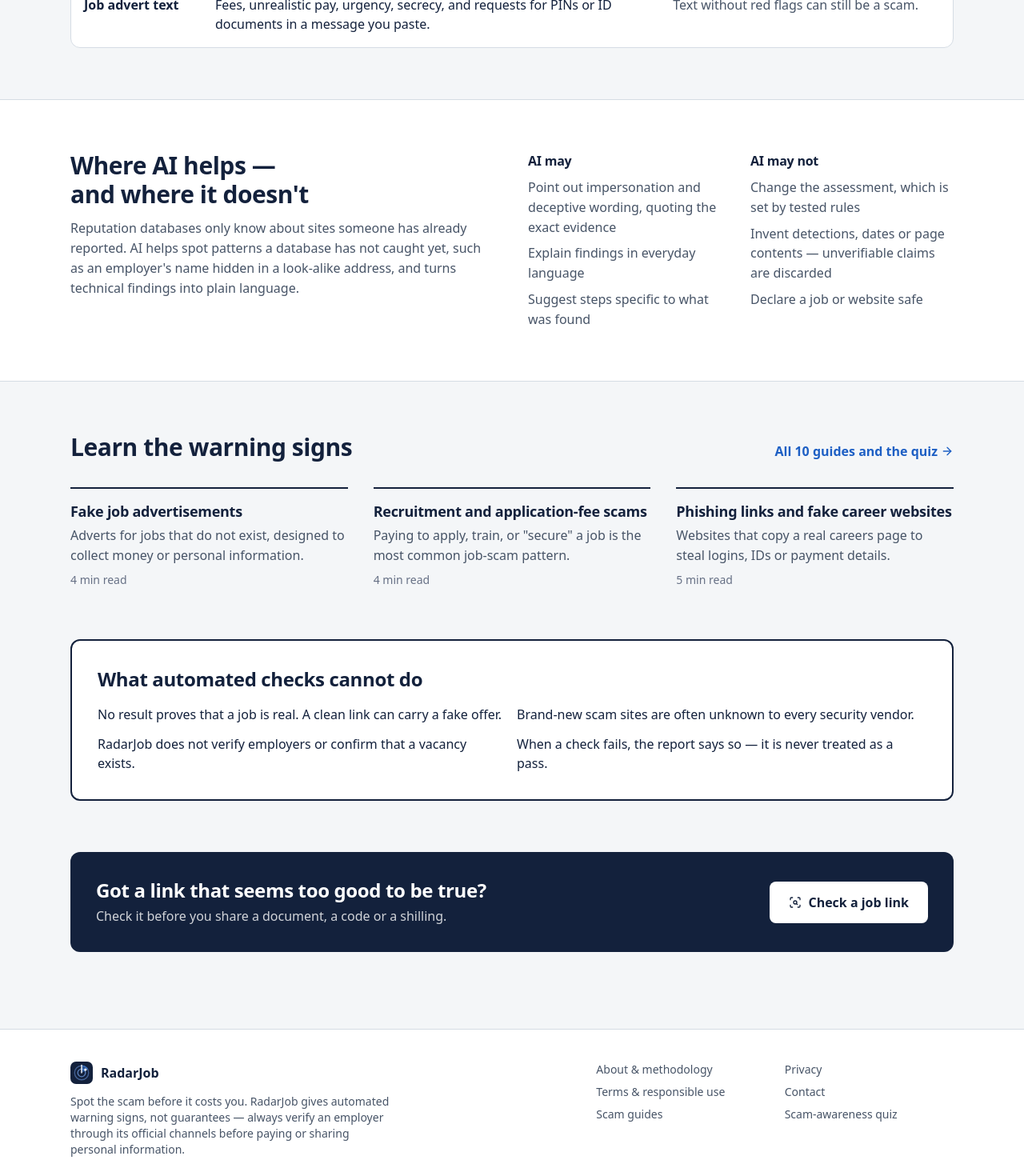
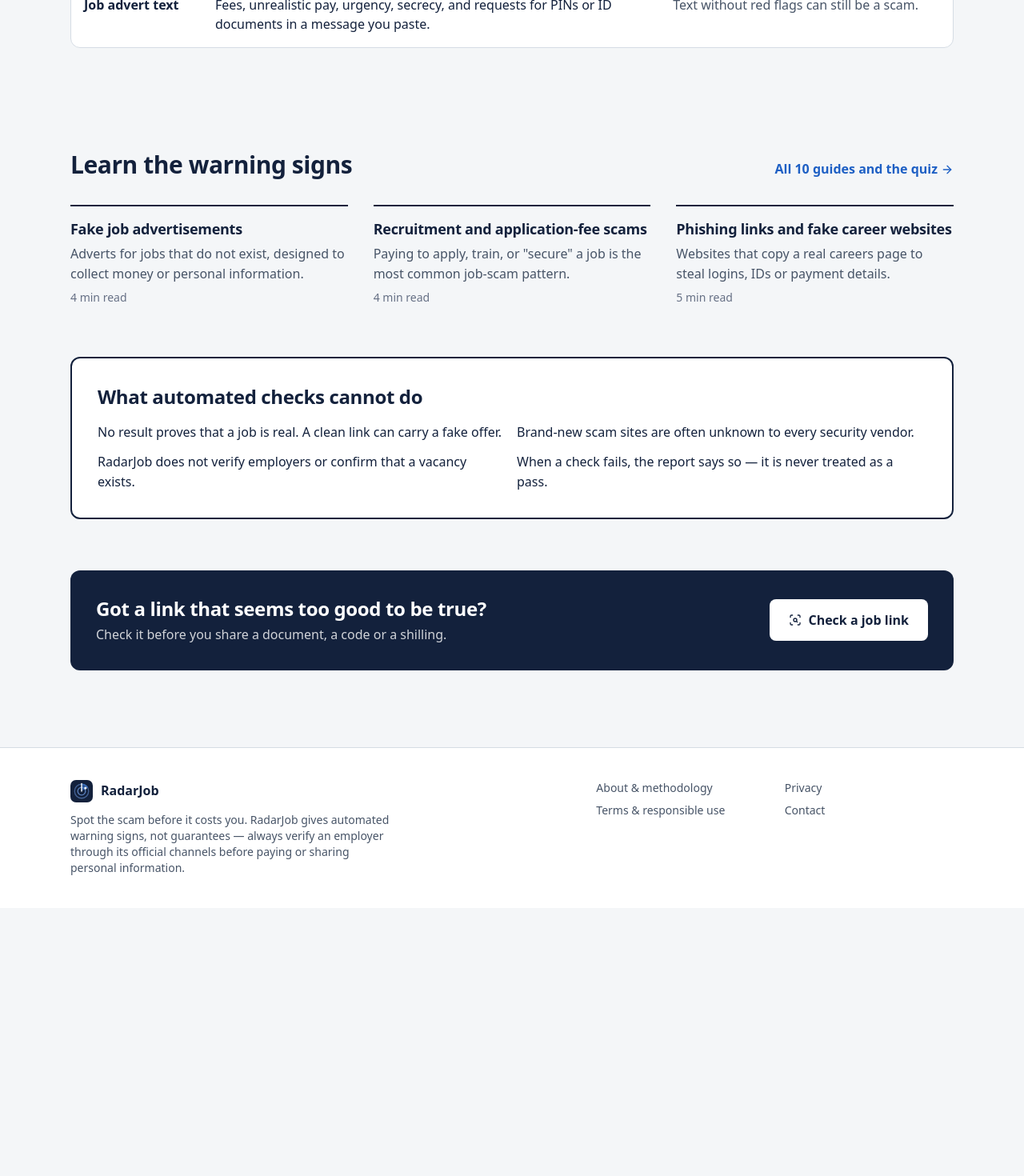
Before and after one commit to kiprotich25/radarJob, a Next.js app in the folder apps/web/: page / in a window 1280 px wide. Shown: the part 2060-3530 px from the top of the page at 80% size. After the commit the page ends 3195 px from the top, so only its background shows below. Built offline with nearby package versions, Linux system fonts and the light colour scheme.

Commit message:
Footer content reduced

```diff
--- a/apps/web/src/app/page.tsx
+++ b/apps/web/src/app/page.tsx
@@ -191,41 +191,6 @@ export default function HomePage() {
         </div>
       </section>
 
-      <section aria-labelledby="ai" className="border-y border-rule bg-surface">
-        <div className="mx-auto grid max-w-6xl gap-10 px-4 py-16 sm:px-6 md:grid-cols-2">
-          <div>
-            <h2 id="ai" className="text-3xl font-extrabold text-ink">
-              Where AI helps — and where it doesn&apos;t
-            </h2>
-            <p className="mt-3 text-ink-soft">
-              Reputation databases only know about sites someone has already reported. AI helps spot
-              patterns a database has not caught yet, such as an employer&apos;s name hidden in a
-              look-alike address, and turns technical findings into plain language.
-            </p>
-          </div>
-          <div className="grid gap-6 sm:grid-cols-2">
-            <div>
-              <h3 className="font-bold text-ink">AI may</h3>
-              <ul className="mt-2 space-y-2 text-ink-soft">
-                <li>Point out impersonation and deceptive wording, quoting the exact evidence</li>
-                <li>Explain findings in everyday language</li>
-                <li>Suggest steps specific to what was found</li>
-              </ul>
-            </div>
-            <div>
-              <h3 className="font-bold text-ink">AI may not</h3>
-              <ul className="mt-2 space-y-2 text-ink-soft">
-                <li>Change the assessment, which is set by tested rules</li>
-                <li>
-                  Invent detections, dates or page contents — unverifiable claims are discarded
-                </li>
-                <li>Declare a job or website safe</li>
-              </ul>
-            </div>
-          </div>
-        </div>
-      </section>
-
       <section aria-labelledby="guides" className="mx-auto max-w-6xl px-4 py-16 sm:px-6">
         <div className="flex flex-wrap items-end justify-between gap-4">
           <h2 id="guides" className="text-3xl font-extrabold text-ink">
--- a/apps/web/src/components/footer.tsx
+++ b/apps/web/src/components/footer.tsx
@@ -37,16 +37,6 @@ export function Footer() {
                 Contact
               </Link>
             </li>
-            <li>
-              <Link className="text-ink-soft hover:text-ink hover:underline" href="/learn">
-                Scam guides
-              </Link>
-            </li>
-            <li>
-              <Link className="text-ink-soft hover:text-ink hover:underline" href="/quiz">
-                Scam-awareness quiz
-              </Link>
-            </li>
           </ul>
         </nav>
       </div>
```
